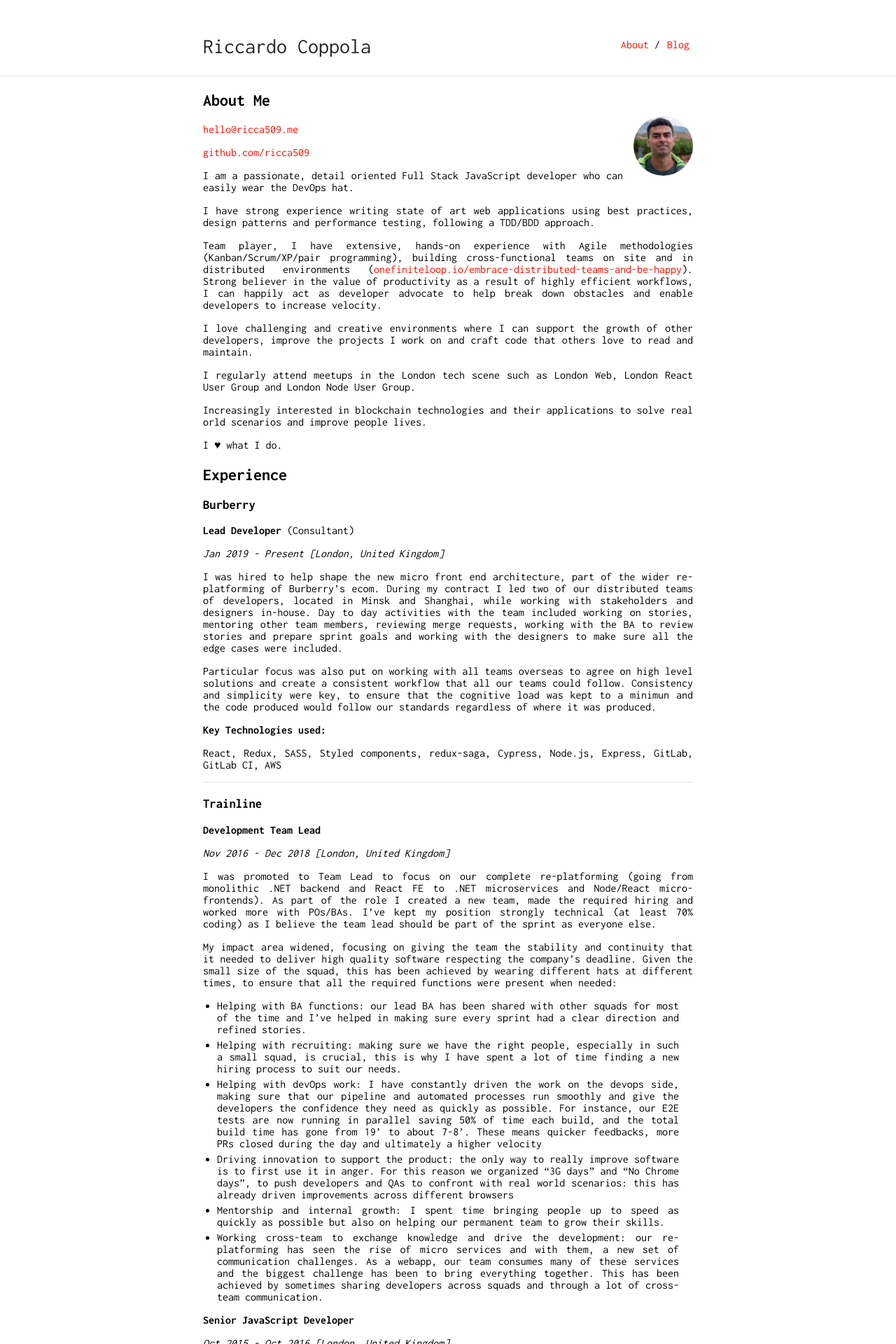
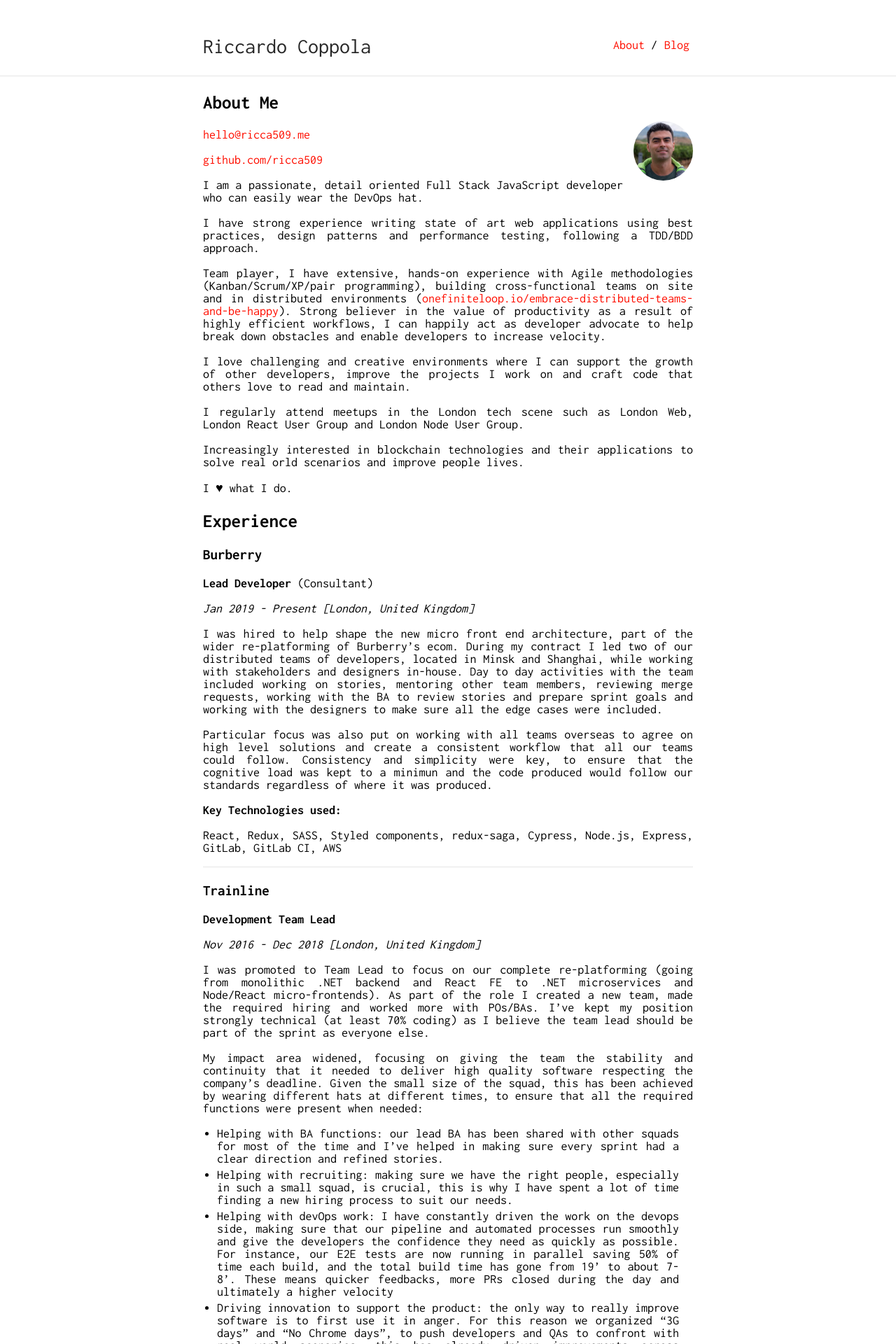
Before and after one commit to ricca509/ricca509.github.io, a Jekyll site: the page built from index.md, in a window 1280 px wide. Shown: the top 1920 px of the page at 70% size. Built offline with Jekyll 4.4.1, drawn with Linux system fonts in a browser that asks for light colours; our own code applies the rules of GitHub Pages for plain Markdown files.

Commit message:
Changes font size

```diff
--- a/_sass/_style.scss
+++ b/_sass/_style.scss
@@ -68,6 +68,7 @@ hr {
   max-width: $max-width;
   margin: auto;
   text-align: justify;
+  font-size: 18px;
 }
 .wrapper {
   min-height: 100%;
@@ -89,6 +90,7 @@ hr {
     margin-left: 20px;
     margin-right: 20px;
     transition: 0.3s ease all;
+    font-size: 16px;
   }
 }
 
@@ -131,6 +133,10 @@ hr {
  */
 
 @media print {
+  .container {
+    font-size: 16px;
+  }
+
   hr {
     display: none;
   }
--- a/_sass/typography.scss
+++ b/_sass/typography.scss
@@ -30,7 +30,6 @@
         left: -30px;
     }
     blockquote {
-        //border: 1px solid black;
         border-left: 5px solid #333333;
         margin: 20px 0 20px 0;
         padding: 2px 8px 2px 8px;
```
